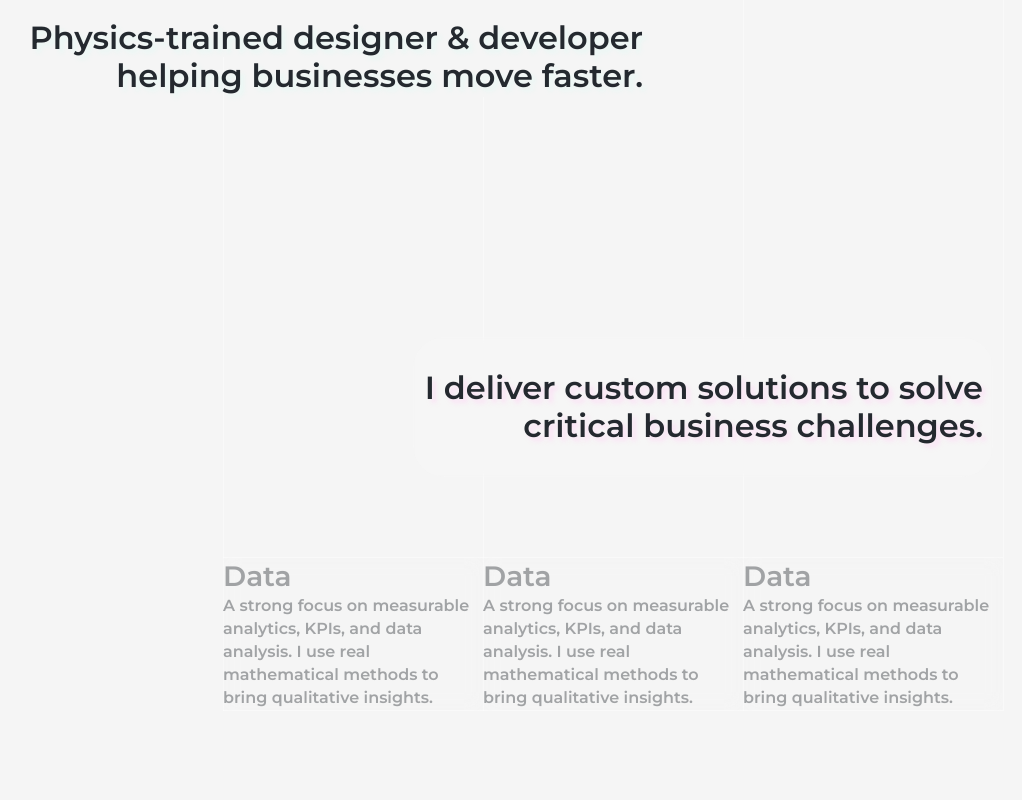
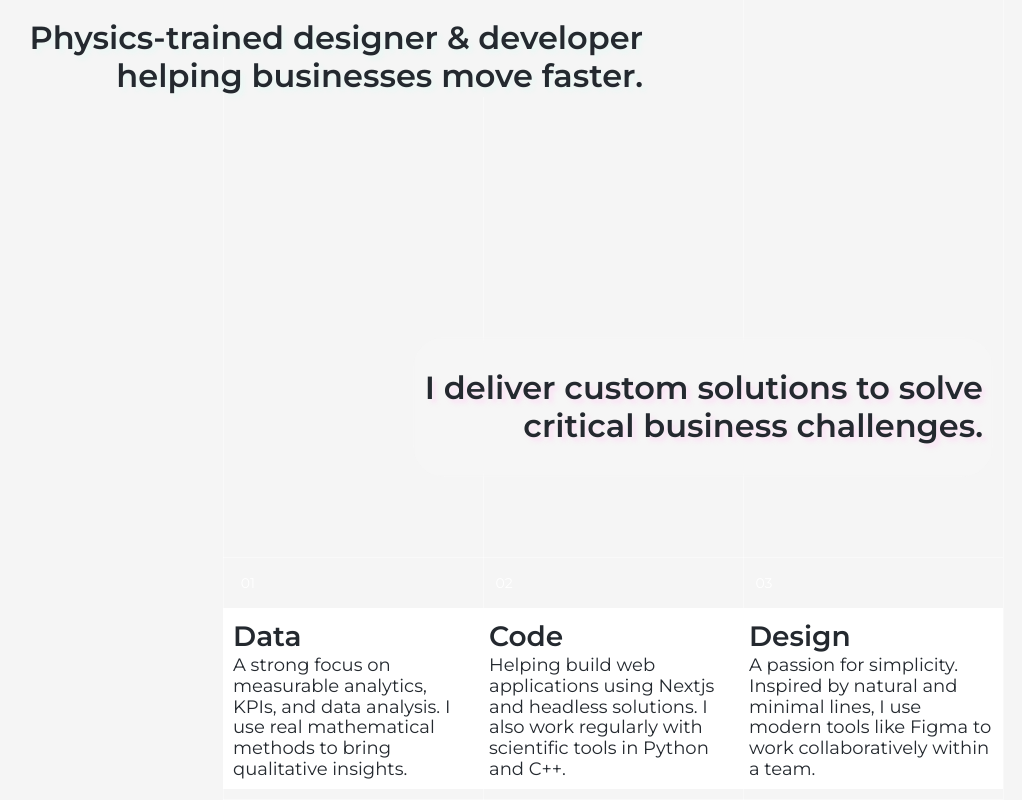
Before and after one commit to dysk0zero/Portfolio_Website, a Next.js app in the folder your-portfolio/: page / in a window 1280 px wide. Shown: the part 463-1263 px from the top of the page, without its empty margins (157-1179 px from the left). Before the commit the page ends 1174 px from the top, so only its background shows below. Built offline with nearby package versions, Linux system fonts and the light colour scheme.

Commit message:
Worked on Skills Section

```diff
--- a/your-portfolio/src/app/components/home/skills/skills.tsx
+++ b/your-portfolio/src/app/components/home/skills/skills.tsx
@@ -57,47 +57,65 @@ function Skills_Section() {
           z-[10]
           md:pt-[80px]"
       >
+        {/* Each card is a flex container with column direction. */}
         <div className="
-          border-t border-b border-white opacity-40
+          border-t border-b border-white/40
           content-center
-          text-2xl md:text-3xl lg:text-[32px] font-semibold text-foreground
-          backdrop-blur-sm
+          text-2xl md:text-3xl lg:text-[32px]
           flex-col"
         >
-          <h1 className="text-xl md:text-2xl lg:text-[28px] font-semibold text-foreground">
+          {/* This contains the small top left corner number of the card. */}
+          <div className="flex lg:w-[50px] lg:h-[50px] justify-center">
+            <h6 className="content-center lg:text-sm text-white">01</h6>
+          </div>
+          <div className="p-[10px] mb-[10px] bg-white">
+            <h1 className="
+              text-xl md:text-2xl lg:text-[28px] font-semibold text-foreground">
               Data
             </h1>
-          <h6 className="text-sm lg:text-[16px] font-regular text-foreground">
+            <h6 className="text-sm lg:text-[18px] font-normal text-foreground leading-[1.15]">
               A strong focus on measurable analytics, KPIs, and data analysis. I use real mathematical methods to bring qualitative insights.
             </h6>
           </div>
+
+          </div>
+
         <div className="
-          border-t border-b border-white opacity-40
+          border-t border-b border-white/40
           content-center
-          text-2xl md:text-3xl lg:text-[32px] font-semibold text-foreground
-          backdrop-blur-sm
+          text-2xl md:text-3xl lg:text-[32px] font-normal text-foreground
           flex-col"
         >
+          <div className="flex lg:w-[50px] lg:h-[50px] justify-center">
+            <h6 className="content-center lg:text-sm text-white">02</h6>
+          </div>
+          <div className="p-[10px] mb-[10px] bg-white">
             <h1 className="text-xl md:text-2xl lg:text-[28px] font-semibold text-foreground">
-            Data
+            Code
           </h1>
-          <h6 className="text-sm lg:text-[16px] font-regular text-foreground">
-            A strong focus on measurable analytics, KPIs, and data analysis. I use real mathematical methods to bring qualitative insights.
+          <h6 className="text-sm lg:text-[18px] text-foreground leading-[1.15]">
+            Helping build web applications using Nextjs and headless solutions. I also work regularly with scientific tools in Python and C++.
           </h6>
           </div>
+        </div>
+
         <div className="
-          border-t border-b border-white opacity-40
+          border-t border-b border-white/40
           content-center
-          text-2xl md:text-3xl lg:text-[32px] font-semibold text-foreground
-          backdrop-blur-sm
+          text-2xl md:text-3xl lg:text-[32px] font-normal text-foreground
           flex-col"
         >
+          <div className="flex lg:w-[50px] lg:h-[50px] justify-center">
+            <h6 className="content-center lg:text-sm text-white">03</h6>
+          </div>
+          <div className="p-[10px] mb-[10px] bg-white">
             <h1 className="text-xl md:text-2xl lg:text-[28px] font-semibold text-foreground">
-            Data
+              Design
             </h1>
-          <h6 className="text-sm lg:text-[16px] font-regular text-foreground">
-            A strong focus on measurable analytics, KPIs, and data analysis. I use real mathematical methods to bring qualitative insights.
+            <h6 className="text-sm lg:text-[18px] text-foreground leading-[1.15]">
+              A passion for simplicity. Inspired by natural and minimal lines, I use modern tools like Figma to work collaboratively within a team.
             </h6>
+          </div>
         </div>
       </div>
     </section>
```
Lines whose indentation alone changed are shown as unchanged.
